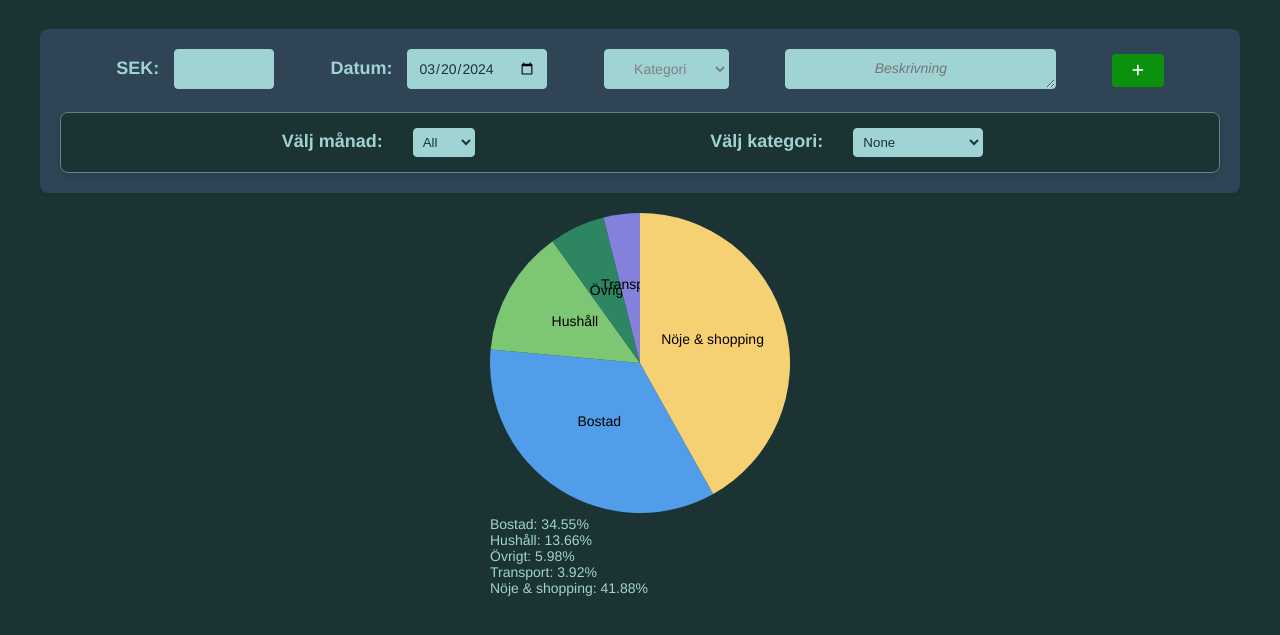
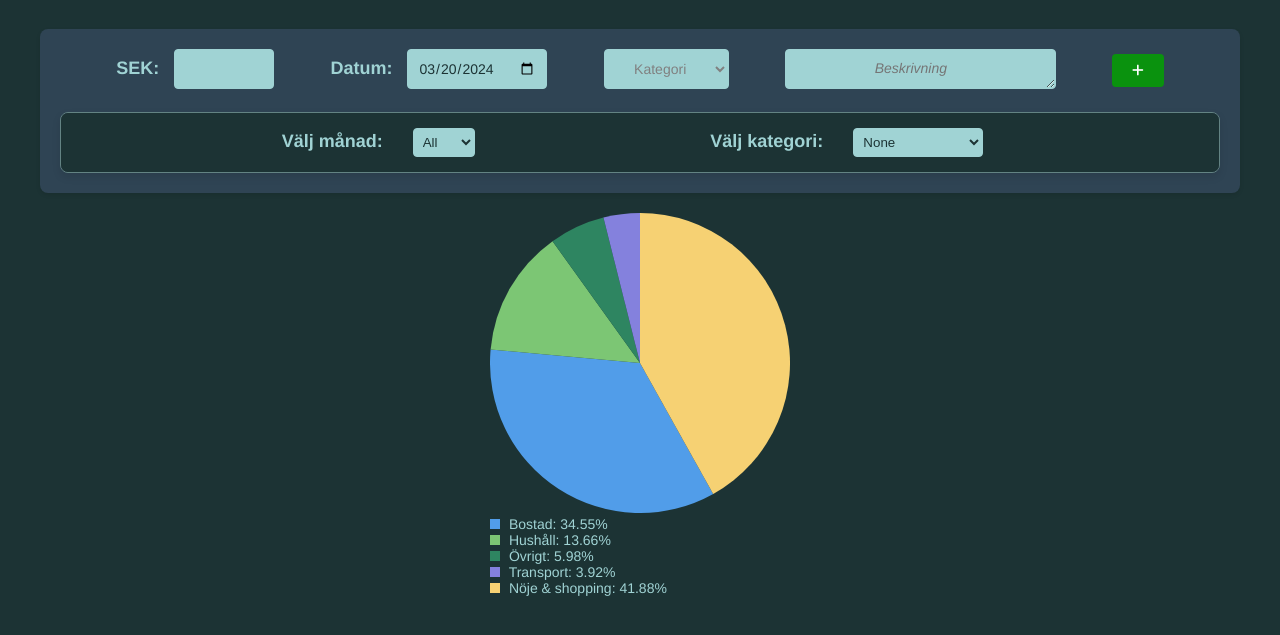
Before and after one commit to sandesa/Frontend_inlamning_4_Vue, a plain HTML site: page src/index.html in a window 1280 px wide. Shown: the part 155-790 px from the top of the page. Drawn offline with nearby package versions, Linux system fonts and the light colour scheme.

Commit message:
Lade till små färgrutor i pie chart

```diff
--- a/src/main.js
+++ b/src/main.js
@@ -316,11 +316,11 @@ app.component("pie-chart", {
       <g :transform="'translate(' + width / 2 + ',' + height / 2 + ')'">
         <template v-for="(categoryExpense, index) in categoryExpenses">
           <path :d="generateArc(categoryExpense, index)" :fill="color(categoryExpense.category)" />
-                      <text :transform="generateTextTransform(index)" text-anchor="middle">{{ categoryExpense.category }}</text>
         </template>
       </g>
     </svg>
     <div class="Pie-P" v-for="(categoryExpense, index) in categoryExpenses" :key="index">
+      <div class="color-square" :style="{ backgroundColor: color(categoryExpense.category) }"></div>
       {{ categoryExpense.category }}: {{ categoryExpense.percentage.toFixed(2) }}%
     </div>
   </div>
--- a/src/style.css
+++ b/src/style.css
@@ -201,3 +201,10 @@ tr:nth-last-child(2) {
   align-items: center;
   margin-top: 20px;
 }
+
+.color-square {
+  display: inline-block;
+  width: 10px;
+  height: 10px;
+  margin-right: 5px;
+}
```
Lines whose indentation alone changed are shown as unchanged.
